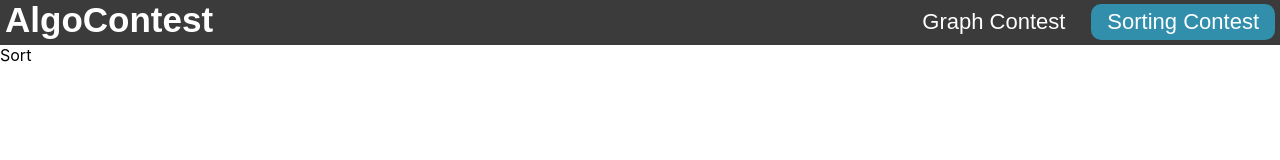
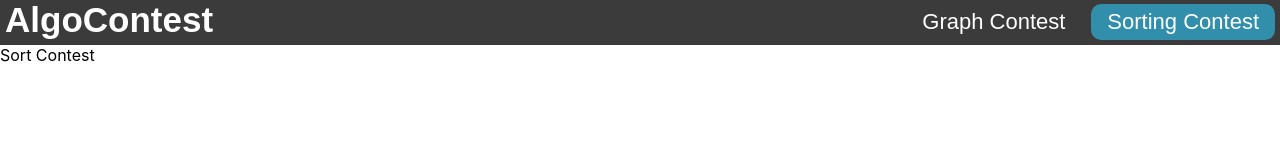
Before and after one commit to benshinnick/algorithm-contest, a React (Create React App) app: page / in a window 1280 px wide. Shown: the top 160 px of the page. Built offline with nearby package versions, Linux system fonts and the light colour scheme.

Commit message:
Added SortContest and GraphContest React Components that load into the page content when selected

```diff
--- a/src/AlgoContest/AlgoContest.jsx
+++ b/src/AlgoContest/AlgoContest.jsx
@@ -1,5 +1,7 @@
 import React from 'react';
 import ReactDOM from 'react-dom';
+import SortContest from './SortContest.jsx';
+import GraphContest from './GraphContest.jsx';
 import './AlgoContest.css';
 
 export default class AlgoContest extends React.Component {
@@ -21,7 +23,7 @@ export default class AlgoContest extends React.Component {
         document.querySelector('#sortcontestbutton').style.backgroundColor = '#318fac';
         document.querySelector('#graphcontestbutton').style.backgroundColor = 'transparent';
 
-        ReactDOM.render(<div>Sort</div>, document.getElementById('pagecontent'));
+        ReactDOM.render(<SortContest></SortContest>, document.getElementById('pagecontent'));
     }
 
     changePageContentToGraphContest() {
@@ -30,7 +32,7 @@ export default class AlgoContest extends React.Component {
         document.querySelector('#sortcontestbutton').style.backgroundColor = 'transparent';
         document.querySelector('#graphcontestbutton').style.backgroundColor = '#318fac';
 
-        ReactDOM.render(<div>Graph</div>, document.getElementById('pagecontent'));
+        ReactDOM.render(<GraphContest></GraphContest>, document.getElementById('pagecontent'));
     }
 
     render() {
--- /dev/null
+++ b/src/AlgoContest/GraphContest.jsx
@@ -0,0 +1,21 @@
+import React from 'react';
+import ReactDOM from 'react-dom';
+import './GraphContest.css';
+
+export default class GraphContest extends React.Component {
+    constructor(props) {
+        super(props);
+
+        this.state = {
+            array: []
+        };
+    }
+
+    render() {
+        return (
+            <div id='graphcontest'>
+                Graph Contest
+            </div>
+        );
+    }
+}
--- /dev/null
+++ b/src/AlgoContest/SortContest.jsx
@@ -0,0 +1,21 @@
+import React from 'react';
+import ReactDOM from 'react-dom';
+import './SortContest.css';
+
+export default class SortContest extends React.Component {
+    constructor(props) {
+        super(props);
+
+        this.state = {
+            array: []
+        };
+    }
+
+    render() {
+        return (
+            <div id='sortcontest'>
+                Sort Contest
+            </div>
+        );
+    }
+}
```
Also changed, not shown: src/AlgoContest/GraphContest.css (added), src/AlgoContest/SortContest.css (added).
